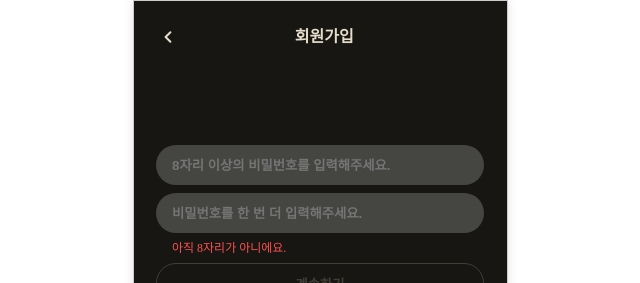
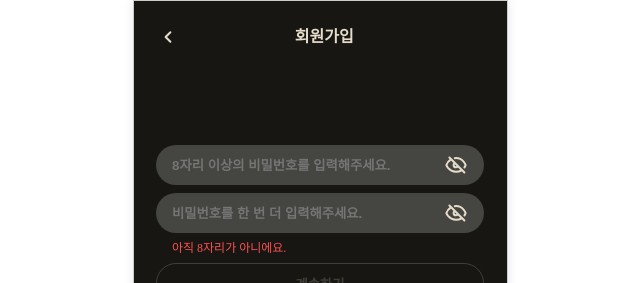
Before and after one commit to Codeit-ToastIT/FE_main, a Next.js app: page /pages/signupPage in a window 1280 px wide. Shown: the top 283 px of the page, without its empty margins (320-960 px from the left). Built offline with nearby package versions, Linux system fonts and the light colour scheme.

Commit message:
로그인 및 회원가입 페이지 수정
- 좌측 상단 버튼 누르면 이전 페이지로 이동
- 비밀번호 보이기/숨기기 기능 추가

```diff
--- a/app/pages/signupPage/page.tsx
+++ b/app/pages/signupPage/page.tsx
@@ -2,6 +2,7 @@
 
 import { styled } from "styled-components";
 import React, { useEffect, useRef, useState } from "react";
+import { useRouter } from "next/navigation";
 
 const Whole = styled.div`
   display: inline-flex;
@@ -80,6 +81,16 @@ line-height: 0.875rem;
 padding-left: 1rem;
 `;
 
+const EyeIcon = styled.svg`
+  width: 1.5rem;
+  height: 1.5rem;
+  position: absolute;
+  right: 1rem; /* 오른쪽 여백 */
+  top: 50%;
+  transform: translateY(-50%);
+  cursor: pointer;
+`;
+
 const SignupPage = () => {
 
   const inputRef1 = useRef<HTMLInputElement | null>(null);
@@ -87,8 +98,10 @@ const SignupPage = () => {
   const [pw, setPw] = useState("");
   const [pwCheck, setPwCheck] = useState("");
   const [errorMessage, setErrorMessage] = useState("");
-  const isPwNotEmpty = pw.length > 0;
   const isPwValid = pw.length >= 8; // 비밀번호 유효성 체크
+  const router = useRouter();
+  const [showPw, setShowPw] = useState(false); // 비밀번호 보이기 상태
+  const [showPwCheck, setShowPwCheck] = useState(false); // 비밀번호 확인 보이기 상태
 
   // 입력 필드 포커싱
   useEffect(() => {
@@ -141,20 +154,25 @@ const SignupPage = () => {
     }
   };
 
+  // BackIcon 클릭 시 이전 화면으로 이동
+  const handleBackClick = () => {
+    router.back(); // 이전 페이지로 이동
+  };
 
 
   return (
     <Whole onMouseDown={handleMouseDown}>
       <Header>
-        <BackIcon xmlns="http://www.w3.org/2000/svg" viewBox="0 0 24 24" fill="none">
+        <BackIcon onClick={handleBackClick} xmlns="http://www.w3.org/2000/svg" viewBox="0 0 24 24" fill="none">
         <path d="M14.4 16.7998L9.59998 11.9998L14.4 7.19981" stroke="#E5DCCA" strokeWidth="2" strokeLinecap="round" strokeLinejoin="round"/>
         </BackIcon>
         <Title>회원가입</Title>
       </Header>
       <Container>
         <Form noValidate>
+          <div style={{ position: 'relative' }}>
             <Input
-          type="password"
+              type={showPw ? "text" : "password"} // 비밀번호 타입 전환
               name="password"
               placeholder="8자리 이상의 비밀번호를 입력해주세요."
               ref={inputRef1}
@@ -162,15 +180,24 @@ const SignupPage = () => {
               onChange={handlePwChange} // 비밀번호 상태 업데이트
               autoComplete="off"
             />
+            <EyeIcon onClick={() => setShowPw(prev => !prev)} xmlns="http://www.w3.org/2000/svg" width="24" height="24" viewBox="0 0 24 24" fill="none">
+              <path d="M20.4 19.5L5.40002 4.5M10.2 10.4416C9.82661 10.8533 9.60002 11.394 9.60002 11.9863C9.60002 13.2761 10.6745 14.3217 12 14.3217C12.6112 14.3217 13.169 14.0994 13.5927 13.7334M20.4388 14.3217C21.265 13.0848 21.6 12.0761 21.6 12.0761C21.6 12.0761 19.4154 5.1 12 5.1C11.5837 5.1 11.1839 5.12199 10.8 5.16349M17.4 17.3494C16.0226 18.2281 14.2494 18.8495 12 18.8127C4.67695 18.693 2.40002 12.0761 2.40002 12.0761C2.40002 12.0761 3.45788 8.69808 6.60002 6.64332" stroke="#E5DCCA" strokeWidth="2" strokeLinecap="round"/>
+            </EyeIcon>
+          </div>
+          <div style={{ position: 'relative' }}>
             <Input
-          type="password"
-          name="password"
+              type={showPwCheck ? "text" : "password"} // 비밀번호 확인 타입 전환
+              name="passwordCheck"
               placeholder="비밀번호를 한 번 더 입력해주세요."
               ref={inputRef2}
               value={pwCheck}
-          onChange={handlePwCheckChange} // 비밀번호 상태 업데이트
+              onChange={handlePwCheckChange}
               autoComplete="off"
             />
+            <EyeIcon onClick={() => setShowPwCheck(prev => !prev)} xmlns="http://www.w3.org/2000/svg" width="24" height="24" viewBox="0 0 24 24" fill="none">
+              <path d="M20.4 19.5L5.40002 4.5M10.2 10.4416C9.82661 10.8533 9.60002 11.394 9.60002 11.9863C9.60002 13.2761 10.6745 14.3217 12 14.3217C12.6112 14.3217 13.169 14.0994 13.5927 13.7334M20.4388 14.3217C21.265 13.0848 21.6 12.0761 21.6 12.0761C21.6 12.0761 19.4154 5.1 12 5.1C11.5837 5.1 11.1839 5.12199 10.8 5.16349M17.4 17.3494C16.0226 18.2281 14.2494 18.8495 12 18.8127C4.67695 18.693 2.40002 12.0761 2.40002 12.0761C2.40002 12.0761 3.45788 8.69808 6.60002 6.64332" stroke="#E5DCCA" strokeWidth="2" strokeLinecap="round"/>
+            </EyeIcon>
+          </div>
           {!isPwValid && <ErrorMessage>아직 8자리가 아니에요.</ErrorMessage>} {/* 오류 메시지 조건부 렌더링 */}
           {errorMessage && <ErrorMessage>{errorMessage}</ErrorMessage>} {/* 오류 메시지 표시 */}
           <Submit type="submit" value="계속하기"  isActive={isPwValid && pw === pwCheck} disabled={!isPwValid || pw !== pwCheck}/>
```
Also changed, not shown: app/pages/loginPage/page.tsx (+10 -1 lines), app/types/index.d.ts (added, +9 -0 lines), app/assets/icons/icon_email.svg (deleted). Lines whose indentation alone changed are shown as unchanged.
